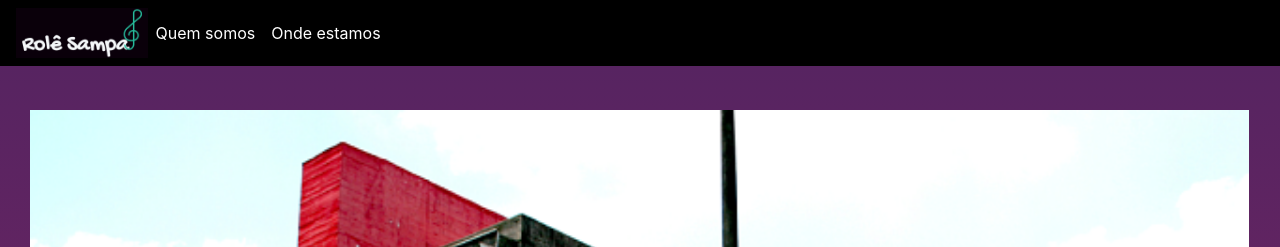
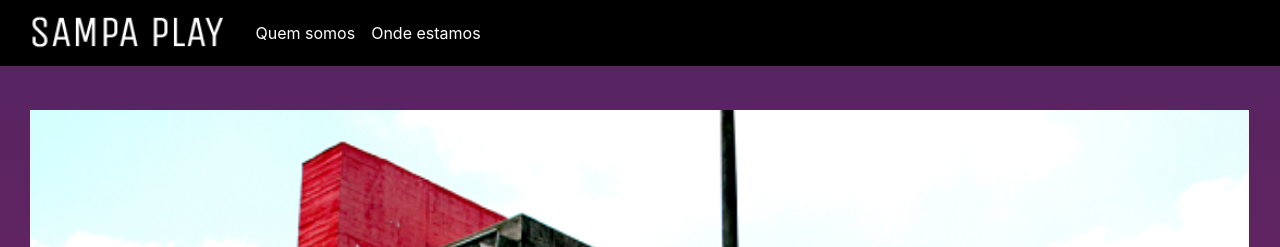
Before and after one commit to DanielleBK/Hackaton2, a plain HTML site: page index.html in a window 1280 px wide. Shown: the top 247 px of the page. Drawn offline with nearby package versions, Linux system fonts and the light colour scheme; a script that the page names is missing; some icons are missing.

Commit message:
add
add Logo

```diff
--- a/index.html
+++ b/index.html
@@ -23,7 +23,7 @@
     <div class="box2">
 
     <nav class="navbar navbar-expand-lg navbar-light">
-     <img class="nav-logo" src="assets\images\logo4.png" alt="">
+     <img class="nav-logo" src="assets\images\sampa.png" alt="">
      <button class="navbar-toggler" type="button" data-toggle="collapse" data-target="#navbarSupportedContent" aria-controls="navbarSupportedContent" aria-expanded="false" aria-label="Toggle navigation">
        <span class="navbar-toggler-icon"></span>
      </button>
```
Also changed, not shown: assets/images/logo2.png, assets/images/sampa.png (added).
